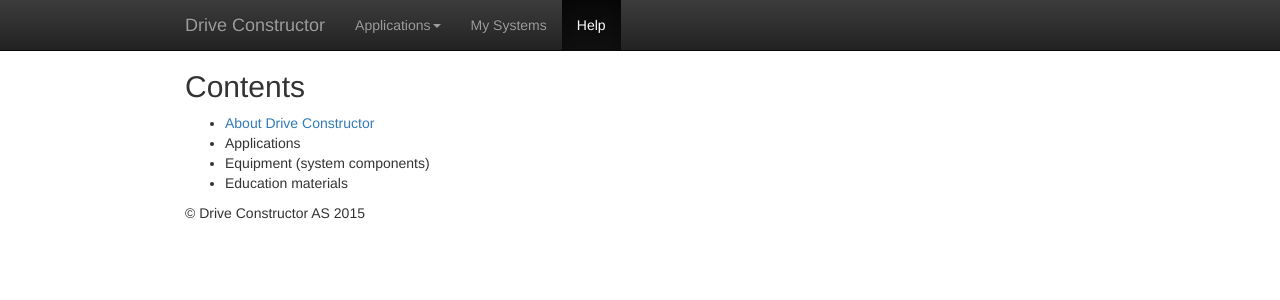
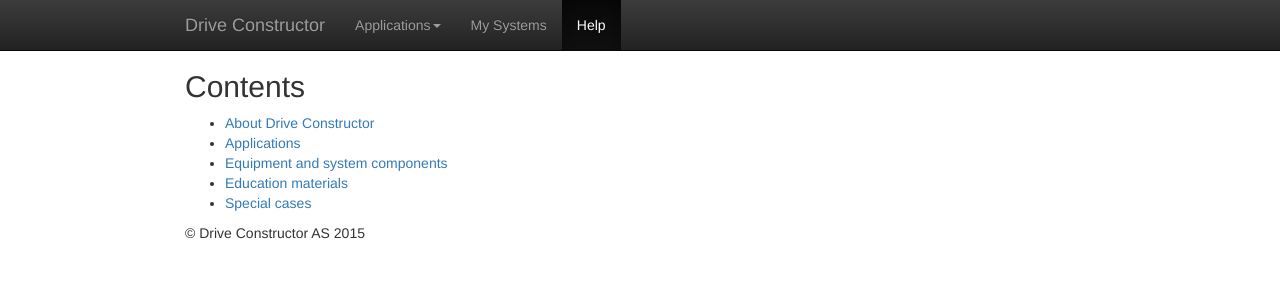
Before and after one commit to Alexey1Gavrilov/drive-constructor-site, a Jekyll site: the page built from help/index.md, in a window 1280 px wide. Shown: the top 300 px of the page. Built offline with Jekyll 4.4.1, drawn with Linux system fonts in a browser that asks for light colours.

Commit message:
Update index.md

```diff
--- a/help/index.md
+++ b/help/index.md
@@ -7,6 +7,7 @@ weight: 1
 
 ## Contents
 * [About Drive Constructor](about.html)
-* Applications
-* Equipment (system components)
-* Education materials
+* [Applications](applications.html)
+* [Equipment and system components](equipment.html)
+* [Education materials](education-materials.html)
+* [Special cases](spacial-cases.html)
```
